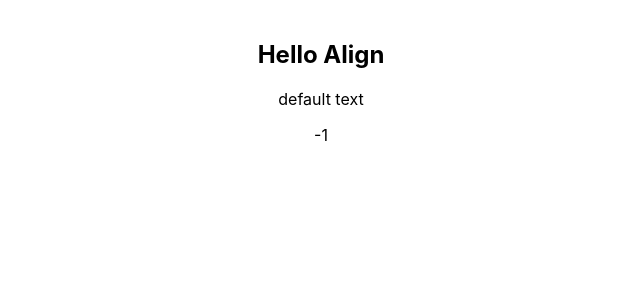
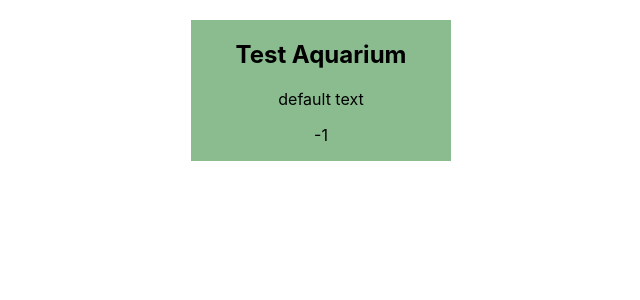
Before and after one commit to JahunSeo/raising-alien-creatures, a React (Create React App) app in the folder client/: page / in a window 1280 px wide. Shown: the top 300 px of the page, without its empty margins (319-959 px from the left). Built offline with nearby package versions, Linux system fonts and the light colour scheme; no server answers.

Commit message:
[johnny] client/ change SecHead's background color

```diff
--- a/client/src/pages/MultiAquarium/MultiField/index.js
+++ b/client/src/pages/MultiAquarium/MultiField/index.js
@@ -14,7 +14,7 @@ export default class Field extends Component {
   }
 
   componentDidUpdate(prevProps, prevState) {
-    if (prevProps.seed != this.props.seed) {
+    if (prevProps.seed !== this.props.seed) {
       let seed = this.props.seed;
       this.stageWidth = window.innerWidth || document.body.clientWidth;
       this.stageHeight = window.innerHeight || document.body.clientHeight;
--- a/client/src/pages/MultiAquarium/index.js
+++ b/client/src/pages/MultiAquarium/index.js
@@ -26,7 +26,7 @@ export default function MultiAquarium() {
   return (
     <div className={styles.body}>
       <section className={styles.SecHead}>
-        <h1>Hello Align</h1>
+        <h1>Test Aquarium</h1>
         <p>{testMsg}</p>
         <p>{testNum}</p>
       </section>
--- a/client/src/pages/MultiAquarium/index.module.css
+++ b/client/src/pages/MultiAquarium/index.module.css
@@ -24,6 +24,7 @@
   margin: auto;
 
   z-index: 5;
+  background-color: rgba(23, 123, 32, 0.5);
 }
 
 .SecField {
```
